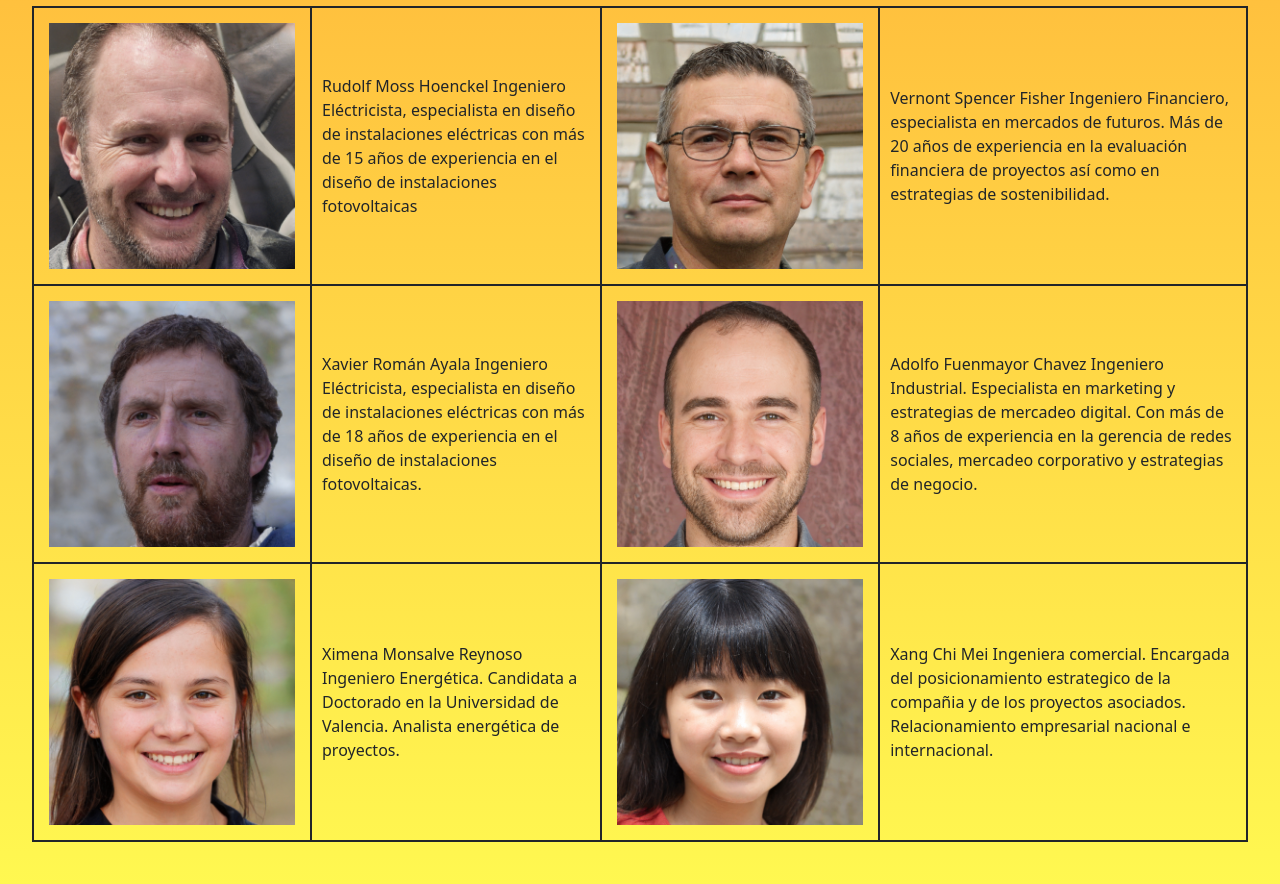
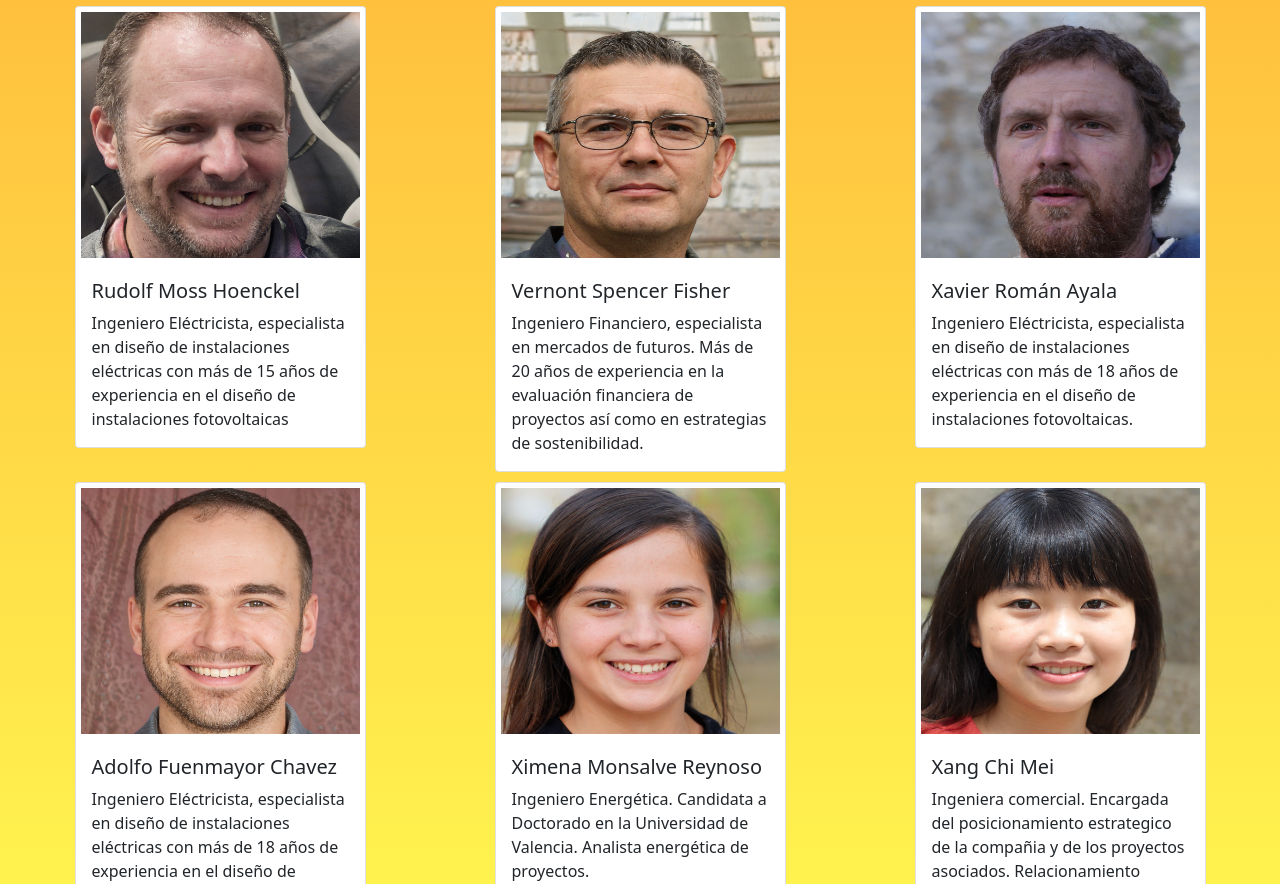
Before and after one commit to Adn1217/PaginaEmpresarial_Fernandez, a website: page pags/equipo.html in a window 1280 px wide. Shown: the part 92-976 px from the top of the page. Drawn offline with nearby package versions, Linux system fonts and the light colour scheme.

Commit message:
Cambio en estructura de Equipo a Cards

```diff
--- a/assets/scss/_sizes.scss
+++ b/assets/scss/_sizes.scss
@@ -65,15 +65,16 @@ $additionalExp-list-style: none;
 $additionExp-margin: 2%;
 $additionalExp-width: 95%;
 
-$members-flex-max-width1: 800px;
-$members-flex-max-width2: 660px;
-$members-flex-max-width3: 550px;
-$membersImgs-flex-min-width: 650px;
-$membersImgs-flex-min-width2: 512px;
-$membersImgs-flex-min-width3: 256px;
+$members-margin: 0px 10px;
+$members-row-margin: 10px 0px;
+
+$members-card-min-heigth: 440px;
+$members-card-min-width: 220px;
+
+$members-flex-max-width1: 768px;
+$membersImgs-flex-min-width: 550px;
 $membersImgs-flex-min-height: $membersImgs-flex-min-width;
-$membersImgs-flex-min-height2: $membersImgs-flex-min-width2;
-$membersImgs-flex-min-height3: $membersImgs-flex-min-width3;
+$membersCards-flex-margin: 10px;
 $membersImgs-padding: 25px;
 
 $projects-imgs-width: 512px;
--- a/assets/scss/style.scss
+++ b/assets/scss/style.scss
@@ -289,36 +289,32 @@ tr {
 }
 
 // ############## EQUIPO ##########################
+
+.Equipo {
+  grid-area: Imagenes;
+  margin: $members-margin;
+}
+
+.row {
+  margin: $members-row-margin;
+  justify-content: space-around;
+}
+
+.card {
+  min-height: $members-card-min-heigth;
+  min-width: $members-card-min-width;
+}
+
+
 @media screen and (max-width: $members-flex-max-width1) {
 
-  .teamMembers {
+  .card {
+    margin: $membersCards-flex-margin;
     & img {
       min-width: $membersImgs-flex-min-width;
       min-height: $membersImgs-flex-min-height;
       padding: $membersImgs-padding;
     }
-  }
-
-  tr {
-    display: flex;
-    flex-direction: column;
-    flex-wrap: wrap;
-    width: $table-flex-row-width;
-    height: auto;
-  }
-}
-
-@media screen and (max-width: $members-flex-max-width2){
-  .teamMembers img {
-    min-width: $membersImgs-flex-min-height2;
-    min-height:$membersImgs-flex-min-height2;
-  }
-}
-
-@media screen and (max-width: $members-flex-max-width3){
-  .teamMembers img {
-    min-width: $membersImgs-flex-min-width3;
-    min-height:$membersImgs-flex-min-height3;
   }
 }
 
--- a/pags/equipo.html
+++ b/pags/equipo.html
@@ -37,8 +37,72 @@
         </nav>
         <a class="header__last" title="Contact" href="./contacto.html">CONTACTO</a>
     </header>
-    <section class="Imagenes">
-        <table class="teamMembers">
+    <section class="Equipo">
+        <div class="row">
+            <div class="col-md-3">
+              <div class="card">
+                <img src="./../assets/Imagenes/Equipo/avatar1.jpg" class="card-img-top" alt="Avatar1">
+                <div class="card-body">
+                  <h5 class="card-title">Rudolf Moss Hoenckel</h5>
+                  <p class="card-text">
+                    Ingeniero Eléctricista, especialista en diseño de instalaciones eléctricas con más de 15 años de experiencia en el diseño de instalaciones fotovoltaicas
+                </div>
+              </div>
+            </div>
+            <div class="col-md-3">
+              <div class="card">
+                <img src="./../assets/Imagenes/Equipo/avatar2.jpg" class="card-img-top" alt="Avatar2">
+                <div class="card-body">
+                  <h5 class="card-title">Vernont Spencer Fisher</h5>
+                  <p class="card-text">
+                    Ingeniero Financiero, especialista en mercados de futuros. Más de 20 años de experiencia en la evaluación financiera de proyectos así como en estrategias de sostenibilidad.</p>
+                </div>
+              </div>
+            </div>
+            <div class="col-md-3">
+              <div class="card">
+                <img src="./../assets/Imagenes/Equipo/avatar3.jpg" class="card-img-top" alt="Avatar3">
+                <div class="card-body">
+                  <h5 class="card-title">Xavier Román Ayala</h5>
+                  <p class="card-text">
+                    Ingeniero Eléctricista, especialista en diseño de instalaciones eléctricas con más de 18 años de experiencia en el diseño de instalaciones fotovoltaicas.</p>
+                </div>
+              </div>
+            </div>
+        </div>
+        <div class="row">
+            <div class="col-md-3">
+              <div class="card">
+                <img src="./../assets/Imagenes/Equipo/avatar4.jpg" class="card-img-top" alt="Avatar4">
+                <div class="card-body">
+                  <h5 class="card-title">Adolfo Fuenmayor Chavez</h5>
+                  <p class="card-text">
+                    Ingeniero Eléctricista, especialista en diseño de instalaciones eléctricas con más de 18 años de experiencia en el diseño de instalaciones fotovoltaicas.</p>
+                </div>
+              </div>
+            </div>
+            <div class="col-md-3">
+              <div class="card">
+                <img src="./../assets/Imagenes/Equipo/avatar5.jpg" class="card-img-top" alt="Avatar5">
+                <div class="card-body">
+                  <h5 class="card-title">Ximena Monsalve Reynoso</h5>
+                  <p class="card-text">
+                    Ingeniero Energética. Candidata a Doctorado en la Universidad de Valencia. Analista energética de proyectos.
+                </div>
+              </div>
+            </div>
+            <div class="col-md-3">
+              <div class="card">
+                <img src="./../assets/Imagenes/Equipo/avatar6.jpg" class="card-img-top" alt="Avatar6">
+                <div class="card-body">
+                  <h5 class="card-title">Xang Chi Mei</h5>
+                  <p class="card-text">
+                    Ingeniera comercial. Encargada del posicionamiento estrategico de la compañia y de los proyectos asociados. Relacionamiento empresarial nacional e internacional.</p>
+                </div>
+              </div>
+            </div>
+        </div>
+        <!-- <table class="teamMembers">
             <tr>
                 <td>
                     <img src="./../assets/Imagenes/Equipo/avatar1.jpg" alt="Avatar1">
@@ -87,7 +151,7 @@
                     Ingeniera comercial. Encargada del posicionamiento estrategico de la compañia y de los proyectos asociados. Relacionamiento empresarial nacional e internacional.
                 </td>
             </tr>
-        </table>
+        </table> -->
     </section>
     <footer>
       <p>
```
Also changed, not shown: assets/css/main.css.
